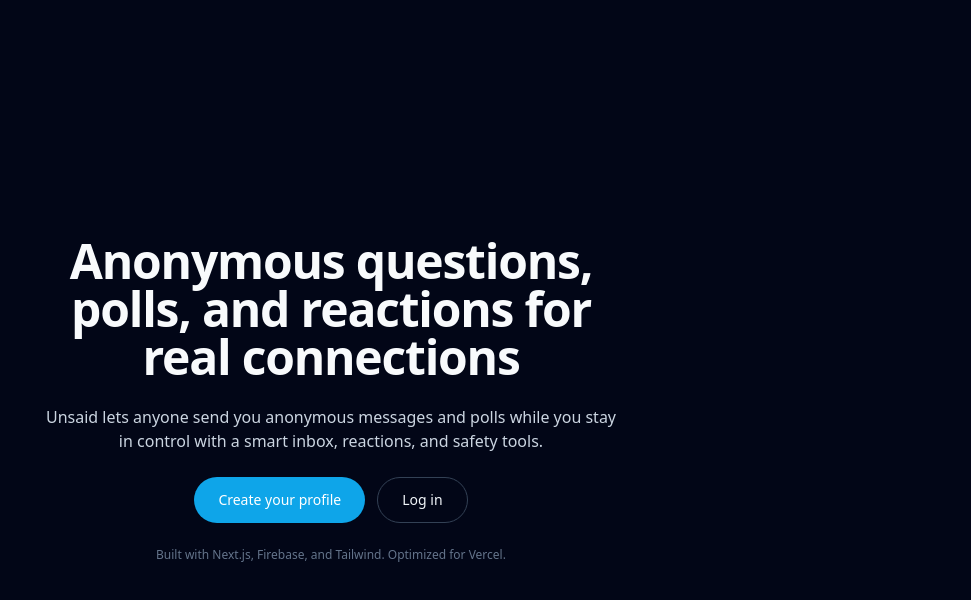
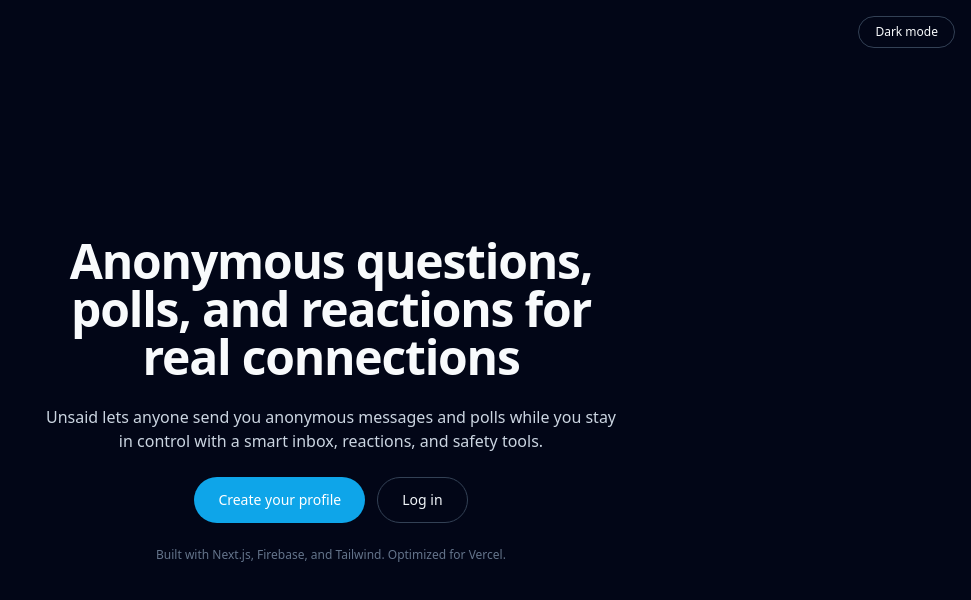
Before and after one commit to kavi-X-Debug/Unsaid, a Next.js app: page / in a window 1280 px wide. Shown: the top 600 px of the page, without its empty margins (309-1280 px from the left). Built offline with nearby package versions, Linux system fonts and the light colour scheme; no server answers.

Commit message:
Add Google sign in

```diff
--- a/app/layout.tsx
+++ b/app/layout.tsx
@@ -3,6 +3,7 @@ import type { ReactNode } from "react";
 import { cookies } from "next/headers";
 import { AuthProvider } from "../components/auth/auth-provider";
 import { ThemeProvider } from "../components/theme/theme-provider";
+import { ThemeToggle } from "../components/theme/theme-toggle";
 
 export const metadata = {
   title: "Unsaid",
@@ -18,6 +19,7 @@ export default function RootLayout(props: { children: ReactNode }) {
     <html lang="en" suppressHydrationWarning>
       <body>
         <ThemeProvider initialTheme={resolvedTheme}>
+          <ThemeToggle />
           <AuthProvider>{props.children}</AuthProvider>
         </ThemeProvider>
       </body>
--- /dev/null
+++ b/components/theme/theme-toggle.tsx
@@ -0,0 +1,41 @@
+"use client";
+
+import { useEffect, useState } from "react";
+import { useTheme } from "./theme-provider";
+import { Button } from "../ui/button";
+
+export function ThemeToggle() {
+  const { theme, setTheme } = useTheme();
+  const [mounted, setMounted] = useState(false);
+
+  useEffect(() => {
+    setMounted(true);
+  }, []);
+
+  if (!mounted) {
+    return null;
+  }
+
+  const prefersDark =
+    typeof window !== "undefined" &&
+    window.matchMedia &&
+    window.matchMedia("(prefers-color-scheme: dark)").matches;
+  const effectiveDark = theme === "dark" || (theme === "system" && prefersDark);
+
+  const handleToggle = () => {
+    setTheme(effectiveDark ? "light" : "dark");
+  };
+
+  return (
+    <div className="fixed top-4 right-4 z-40">
+      <Button
+        type="button"
+        variant="outline"
+        onClick={handleToggle}
+        className="h-8 px-3 text-xs"
+      >
+        {effectiveDark ? "Light mode" : "Dark mode"}
+      </Button>
+    </div>
+  );
+}
```
